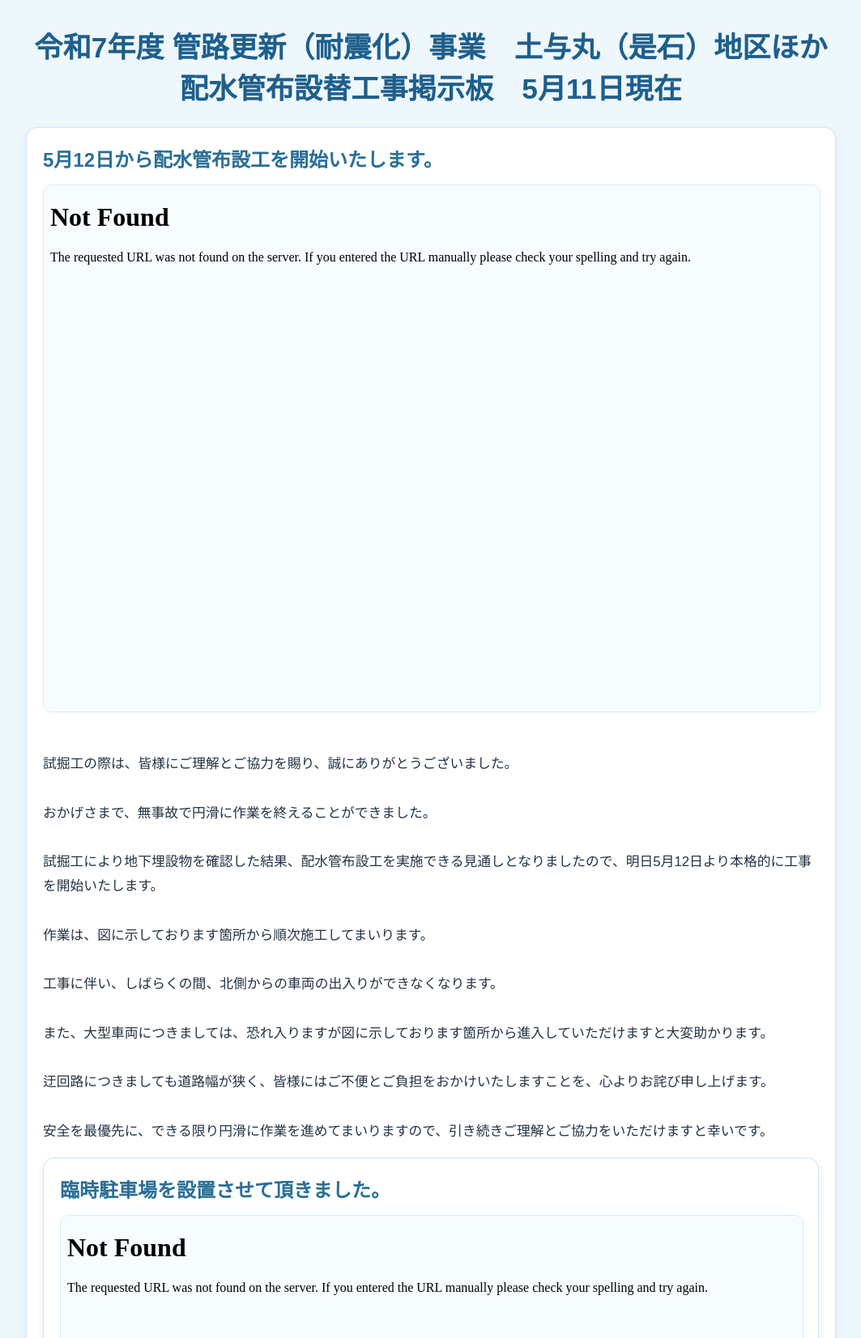
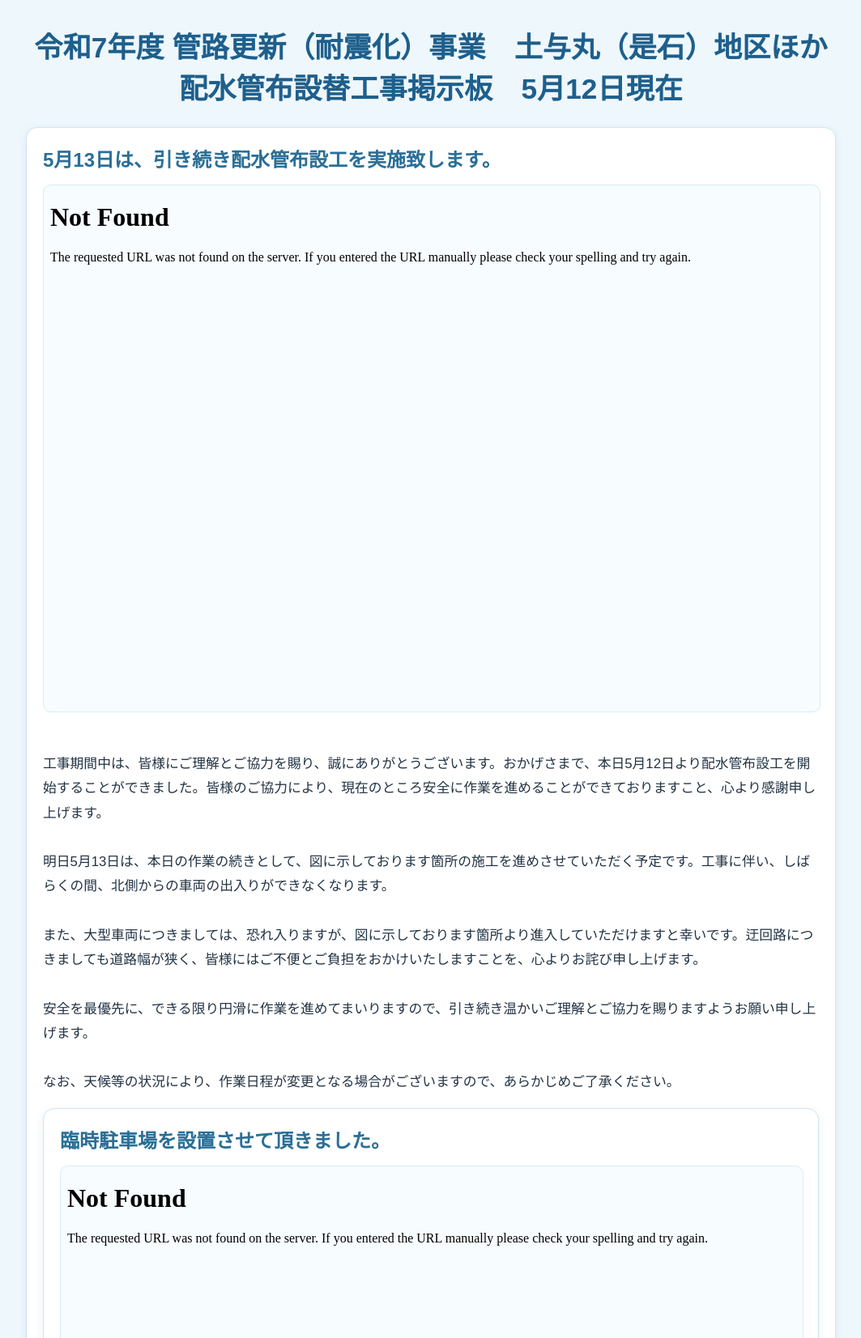
Before and after one commit to takeda03731-yu/construction_board, a Flask app: page / in a window 1280 px wide. Shown: the top 1653 px of the page at 81% size, without its empty margins (108-1171 px from the left). Run offline with Flask 3, Linux system fonts and the light colour scheme; some libraries are stand-ins or nearby versions.

Commit message:
5月13日予定

```diff
--- a/main.py
+++ b/main.py
@@ -75,11 +75,11 @@ with app.app_context():
 # 表示用固定データ
 # -------------------------
 SITE_INFO = {
-    "construction_name": "令和7年度 管路更新（耐震化）事業　土与丸（是石）地区ほか配水管布設替工事掲示板　5月11日現在",
+    "construction_name": "令和7年度 管路更新（耐震化）事業　土与丸（是石）地区ほか配水管布設替工事掲示板　5月12日現在",
     "image_file": "配水管布設工.pdf",  # staticフォルダ内のファイル名
     "image_file2": "工事概要.pdf",
     "image_file3": "臨時駐車場.pdf",
-    "image_description": "試掘工の際は、皆様にご理解とご協力を賜り、誠にありがとうございました。\n\nおかげさまで、無事故で円滑に作業を終えることができました。\n\n試掘工により地下埋設物を確認した結果、配水管布設工を実施できる見通しとなりましたので、明日5月12日より本格的に工事を開始いたします。\n\n作業は、図に示しております箇所から順次施工してまいります。\n\n工事に伴い、しばらくの間、北側からの車両の出入りができなくなります。\n\nまた、大型車両につきましては、恐れ入りますが図に示しております箇所から進入していただけますと大変助かります。\n\n迂回路につきましても道路幅が狭く、皆様にはご不便とご負担をおかけいたしますことを、心よりお詫び申し上げます。\n\n安全を最優先に、できる限り円滑に作業を進めてまいりますので、引き続きご理解とご協力をいただけますと幸いです。",
+    "image_description": "工事期間中は、皆様にご理解とご協力を賜り、誠にありがとうございます。おかげさまで、本日5月12日より配水管布設工を開始することができました。皆様のご協力により、現在のところ安全に作業を進めることができておりますこと、心より感謝申し上げます。\n\n明日5月13日は、本日の作業の続きとして、図に示しております箇所の施工を進めさせていただく予定です。工事に伴い、しばらくの間、北側からの車両の出入りができなくなります。\n\nまた、大型車両につきましては、恐れ入りますが、図に示しております箇所より進入していただけますと幸いです。迂回路につきましても道路幅が狭く、皆様にはご不便とご負担をおかけいたしますことを、心よりお詫び申し上げます。\n\n安全を最優先に、できる限り円滑に作業を進めてまいりますので、引き続き温かいご理解とご協力を賜りますようお願い申し上げます。\n\nなお、天候等の状況により、作業日程が変更となる場合がございますので、あらかじめご了承ください。",
     "image_description2": "工事は舗装版切断工から始まり、本舗装復旧工で終了となります。給水分岐替工では、個別に断水が発生します。断水の際は事前にお知らせしますので、ご理解とご協力をお願い致します。",
     "image_description3": "このたび、近隣の住民様のご厚意により、臨時駐車場を設置させていただくこととなりました。\n\n配水管の布設作業は、1日あたり約15m～30m程度の掘削を行うため、施工箇所によりましては、一時的にお車の出し入れが難しくなる場合がございます。\n\nその際には大変恐れ入りますが、臨時駐車場へのお車のご移動にご協力をお願いさせていただくことがございます。\n\nなお、臨時駐車場内における盗難や事故等につきましては、誠に申し訳ございませんが、責任を負いかねますので、貴重品の管理や施錠等にご留意いただきますようお願い申し上げます。\n\nできる限りご不便をおかけしないよう努めてまいりますので、安心・安全な工事のため、何卒ご理解とご協力のほどお願い申し上げます。",
     "holiday_notice": "休工日：4月27日・28日は舗装切断作業で、その後4月29日～5月10日までは休工となります。5月11日から作業開始予定です。"
--- a/templates/base.html
+++ b/templates/base.html
@@ -15,7 +15,7 @@
         </header>
 
         <section class="card">
-            <h2>5月12日から配水管布設工を開始いたします。</h2>
+            <h2>5月13日は、引き続き配水管布設工を実施致します。</h2>
 
             {% set ext = site.image_file.split('.')[-1].lower() %}
 
```
Also changed, not shown: 1 other file.
